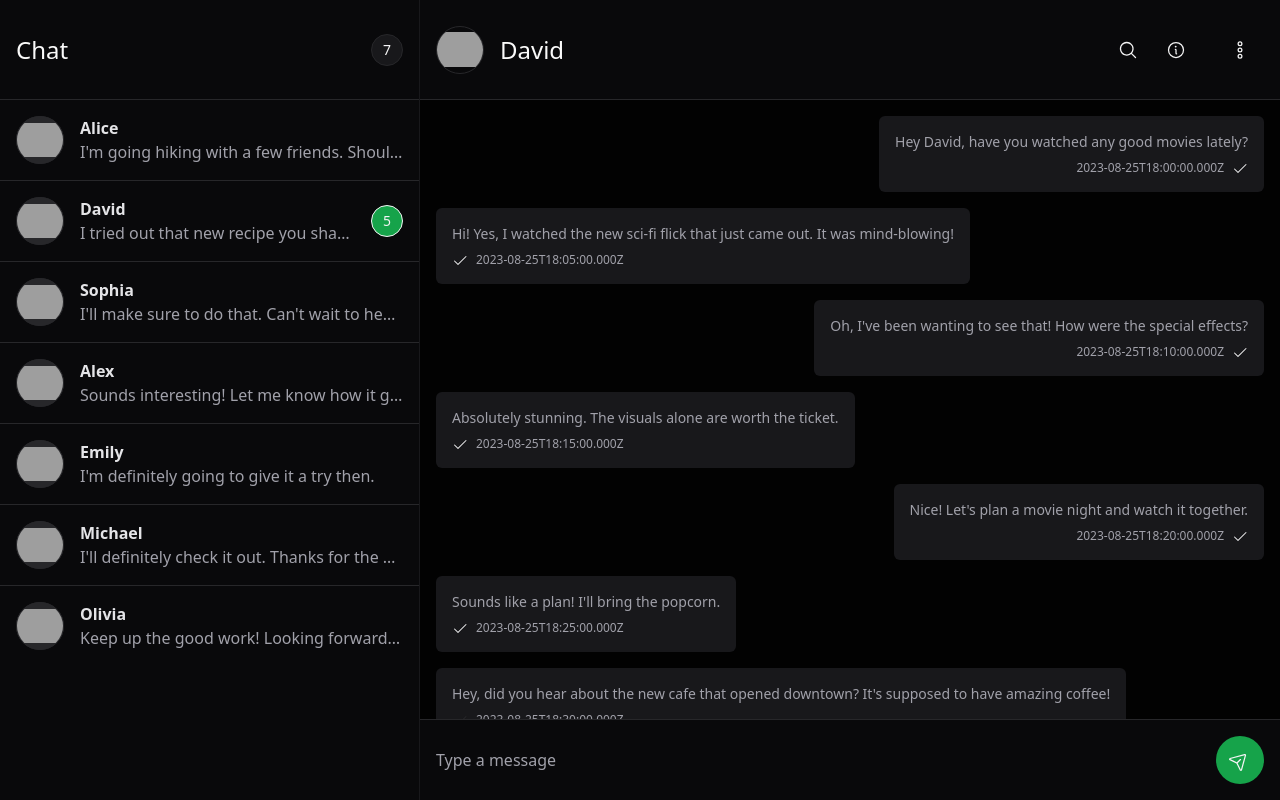
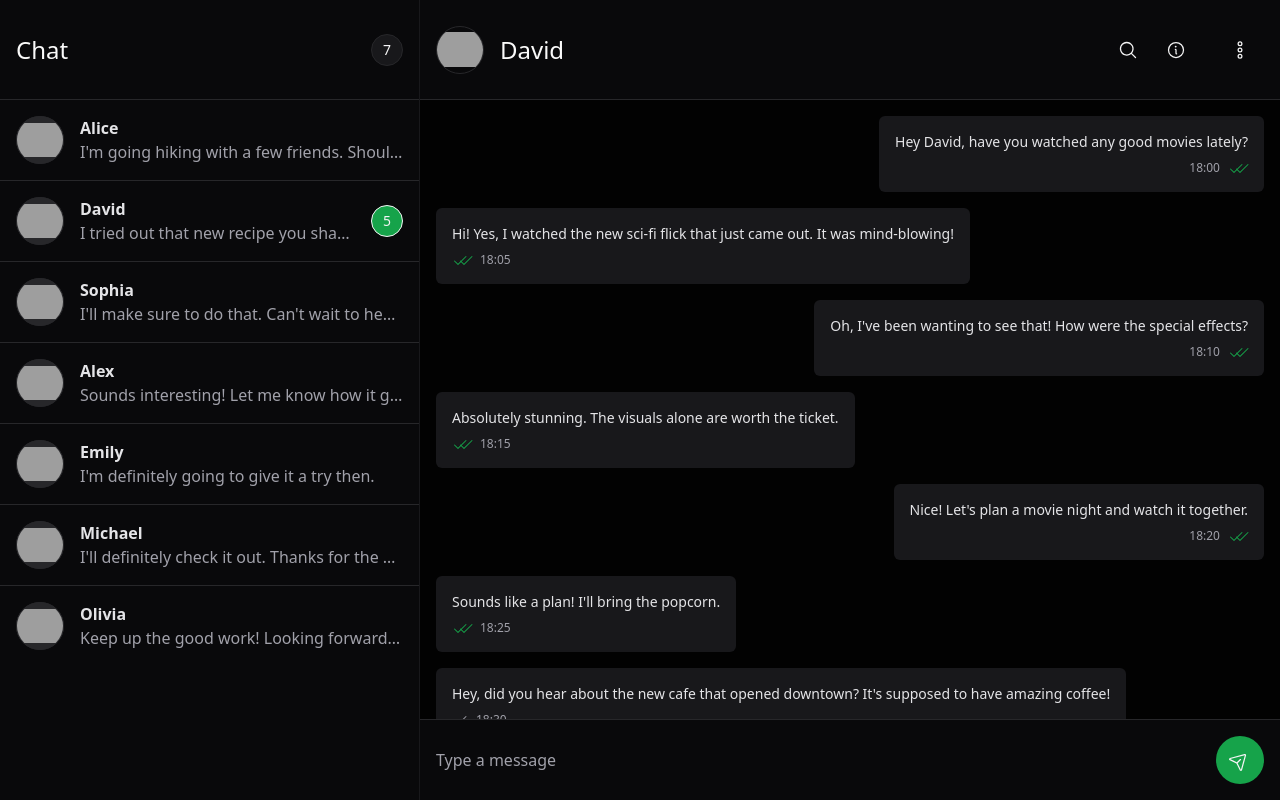
Before and after one commit to gelzinn/livechat, a Next.js app: page /chat in a window 1280 px wide. Both pictures are taken after a click on the item 209 px from the left and 220 px from the top of the page. Built offline with nearby package versions, Linux system fonts and the light colour scheme; grey boxes are pictures that could not be loaded.

Commit message:
feat: add check on readed message

```diff
--- a/app/components/Chat/ChatContent.tsx
+++ b/app/components/Chat/ChatContent.tsx
@@ -1,6 +1,7 @@
 'use client'
 
 import { FormEvent } from "react";
+import { format } from 'date-fns';
 import Icon from "../Icon";
 
 interface ChatContentProps {
@@ -56,12 +57,24 @@ export const ChatContent = ({
                 >
                   <div className={`flex flex-col ${isUser ? "items-end" : "items-start"} justify-center w-auto bg-zinc-900 p-4 rounded-md gap-2 ${isUser ? "flex-row-reverse" : "flex-row"}`}>
                     <div className={`flex flex-col w-full overflow-hidden ${isUser ? "items-end" : "items-start"}`}>
-                      <span className="text-zinc-400 text-sm">{message.content}</span>
+                      <span className="text-zinc-200 text-sm">{message.content}</span>
                     </div>
                     <div className={`flex items-center gap-2 ${isUser ? "flex-row" : "flex-row-reverse"}`}>
-                      <span className="text-zinc-400 text-xs">{message.timestamp}</span>
-                      <span className={`flex items-center justify-center rounded-full ${isReaded ? "text-green-600" : "text-zinc-800"} text-zinc-100 font-medium`}>
-                        <Icon icon="Check" size={16} />
+                      <span
+                        className="text-zinc-400 text-xs"
+                        title={format(new Date(message.timestamp), 'dd/MM/yyyy HH:mm')}
+                      >
+                        {format(new Date(message.timestamp), 'HH:mm')}
+                      </span>
+                      <span className={`relative flex items-center justify-center rounded-full text-zinc-100 font-medium`}>
+                        {isReaded ? (
+                          <>
+                            <Icon icon="Check" size={16} className={`mr-1 ${isReaded ? "text-green-600" : "text-zinc-400"}`} />
+                            <Icon icon="Check" size={16} className={`absolute left-[6px] top-0 bottom-0 ${isReaded ? "text-green-600" : "text-zinc-400"}`} />
+                          </>
+                        ) : (
+                          <Icon icon="Check" size={16} className={`${isReaded ? "text-green-600" : "text-zinc-400"}`} />
+                        )}
                       </span>
                     </div>
                   </div>
```
